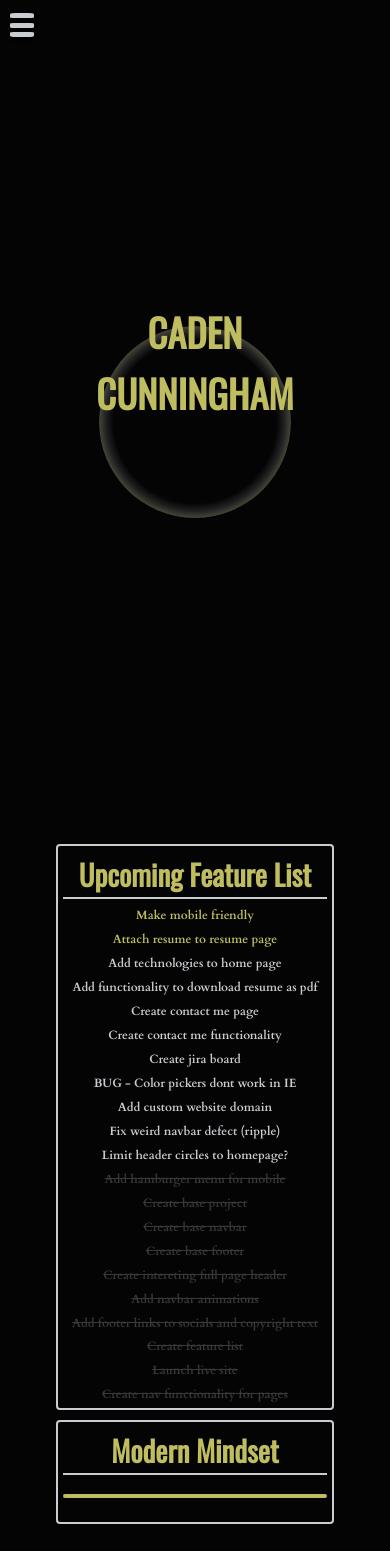
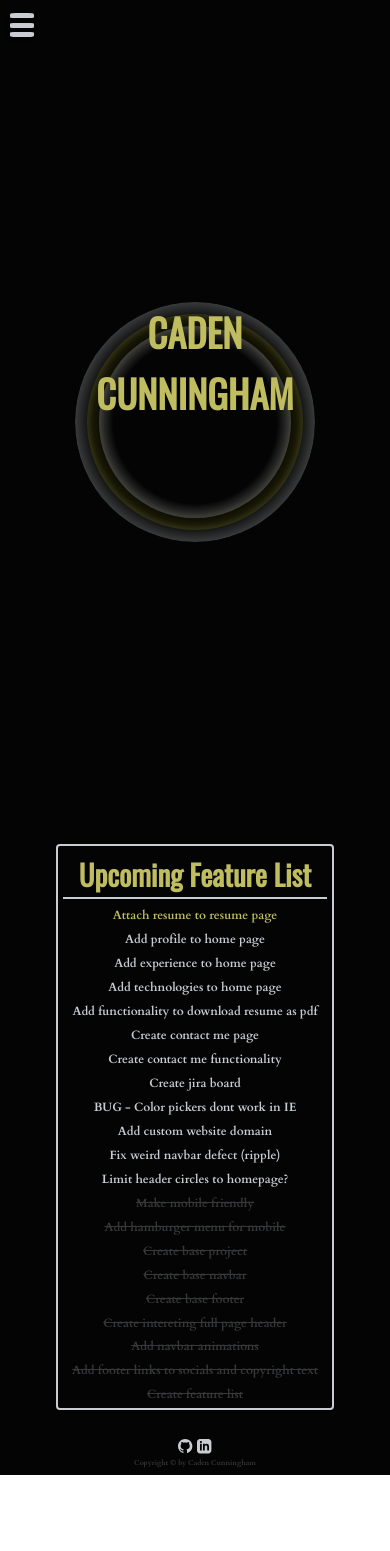
Before and after one commit to cadencunningham/React-Personal-Website, a React app: page / in a window 390 px wide. Shown: the top 1551 px of the page. After the commit the page ends 1475 px from the top, so only its background shows below. Built offline with nearby package versions, Linux system fonts and the light colour scheme; no server answers.

Commit message:
fixed more mobile styles, scrolling bug detected

```diff
--- a/src/App/ExtrasPage/index.tsx
+++ b/src/App/ExtrasPage/index.tsx
@@ -1,11 +1,13 @@
 import React from 'react';
 import PageTitle from '../shared/PageTitle';
 import ColorThemerSaver from './ColorThemerSaver';
+import YoutubeChannel from './YoutubeChannel';
 
 const ExtrasPage = () => {
     return (
         <div className="extras gen__non_home_page">
             <PageTitle>Extras</PageTitle>
+            <YoutubeChannel />
             <ColorThemerSaver />
         </div>
     );
--- a/src/App/HomePage/index.tsx
+++ b/src/App/HomePage/index.tsx
@@ -2,7 +2,6 @@ import React from 'react';
 import { features } from '../../shared/constants/component';
 import Card from '../shared/Card';
 import TableList from '../shared/TableList';
-import YoutubeChannel from './YoutubeChannel';
 
 const HomePage = () => {
     return (
@@ -10,7 +9,6 @@ const HomePage = () => {
             <Card header="Upcoming Feature List">
                 <TableList list={features} tableListClassName="home__feature-list" />
             </Card>
-            <YoutubeChannel />
         </div>
     );
 };
--- a/src/App/Layout/Header/index.tsx
+++ b/src/App/Layout/Header/index.tsx
@@ -1,8 +1,16 @@
-import React from 'react';
+import React, { useEffect, useState } from 'react';
 
 const Header = () => {
+    const [headerHeight, setHeaderHeight] = useState(window.innerHeight)
+
+    useEffect(()=>{
+        window.addEventListener('resize', () => {
+            setHeaderHeight(window.innerHeight)
+        });
+    },[])
+
     return (
-        <div className="header" style={{height:window.innerHeight}}>
+        <div className="header" style={{height:headerHeight}}>
             <div className="header__background-container">
                 <div className="header__background-layer--inner" />
                 <div className="header__background-layer--center-pulse" />
--- a/src/App/Layout/Navigation/index.tsx
+++ b/src/App/Layout/Navigation/index.tsx
@@ -30,7 +30,7 @@ const Navigation = (props: IProps) => {
         let style = `font-size:${newFontSize >= 4 && onHomePage ? newFontSize : 4}rem;`;
         style =
             style +
-            (newNameHeight >= 4.315 && onHomePage ? `top:calc(${newNameHeight}vh - ${isMobile?60:0}px)` : `transform:translateX(-50%);top:0;`);
+            (newNameHeight >= 4.315 && onHomePage ? `top:calc(${newNameHeight}vh - ${isMobile?60:0}px)` : `top:50%;`);
 
         document.getElementsByClassName(NAV_NAME_CLASS)[0].setAttribute('style', style);
         //End Nav Name
--- a/src/scss/base/_generic.scss
+++ b/src/scss/base/_generic.scss
@@ -27,5 +27,9 @@
 
     &non_home_page {
         margin-top: 10rem;
+
+        @include mobile {
+            margin-top: 4rem;
+        }
     }
 }
--- a/src/scss/layout/_header.scss
+++ b/src/scss/layout/_header.scss
@@ -59,7 +59,7 @@
                 height: 45rem;
                 width: 45rem;
             }
-            &--inner {
+            &--outer {
                 height: 40rem;
                 width: 40rem;
             }
--- a/src/scss/layout/_nav.scss
+++ b/src/scss/layout/_nav.scss
@@ -18,19 +18,13 @@
 
     &__collapse {
         transform: translate(0, -100%);
+        overflow: hidden;
     }
 
     &__button-container {
         display: grid;
         grid-template-columns: 1fr 1fr;
         grid-column-gap: 5px;
-    }
-
-    @include mobile {
-        &__button-container {
-            display: none;
-        }
-        border-bottom: unset;
     }
 
     &-name {
@@ -48,4 +42,14 @@
             }
         }
     }
+
+    @include mobile {
+        &__button-container {
+            display: none;
+        }
+        &__container {
+            min-height: 3rem;
+        }
+        border-bottom: unset;
+    }
 }
--- a/src/shared/constants/component.ts
+++ b/src/shared/constants/component.ts
@@ -2,12 +2,14 @@ import { IListElement } from '../interfaces/component';
 
 export const features: IListElement[] = [
     {
-        label: 'Make mobile friendly',
+        label: 'Attach resume to resume page',
         active: true,
     },
     {
-        label: 'Attach resume to resume page',
-        active: true,
+        label: 'Add profile to home page',
+    },
+    {
+        label: 'Add experience to home page',
     },
     {
         label: 'Add technologies to home page',
@@ -35,6 +37,10 @@ export const features: IListElement[] = [
     },
     {
         label: 'Limit header circles to homepage?',
+    },
+    {
+        label: 'Make mobile friendly',
+        completed: true,
     },
     {
         label: 'Add hamburger menu for mobile',
```
Also changed, not shown: src/App/ExtrasPage/YoutubeChannel.tsx (renamed from src/App/HomePage/YoutubeChannel.tsx).
